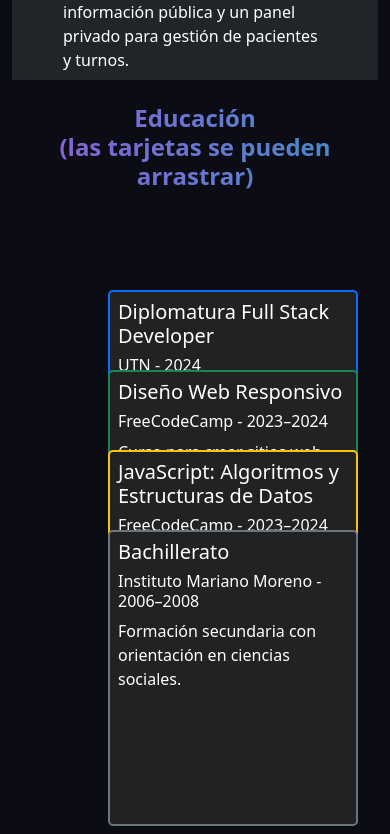
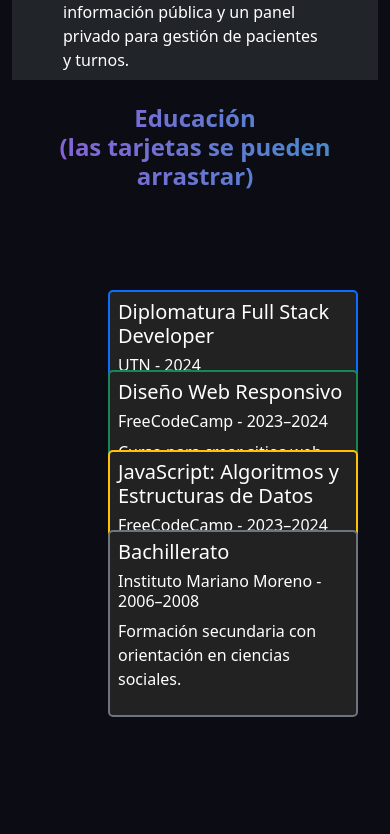
Before and after one commit to sachacq1/portfolio, a React (Vite) app: page / in a window 390 px wide. Shown: the part 2452-3286 px from the top of the page. Built offline with nearby package versions, Linux system fonts and the light colour scheme.

Commit message:
change heigt card

```diff
--- a/src/views/education/education.css
+++ b/src/views/education/education.css
@@ -61,6 +61,7 @@
 @media (max-width: 768px) {
     .draggable-card {
         width: 30%;
+        height: auto;
         font-size: 0.9rem;
         padding: 0.75rem;
     }
@@ -70,6 +71,7 @@
 @media (max-width: 480px) {
     .draggable-card {
         width: 50%;
+        height: auto;
         font-size: 0.85rem;
         padding: 0.5rem;
     }
```
